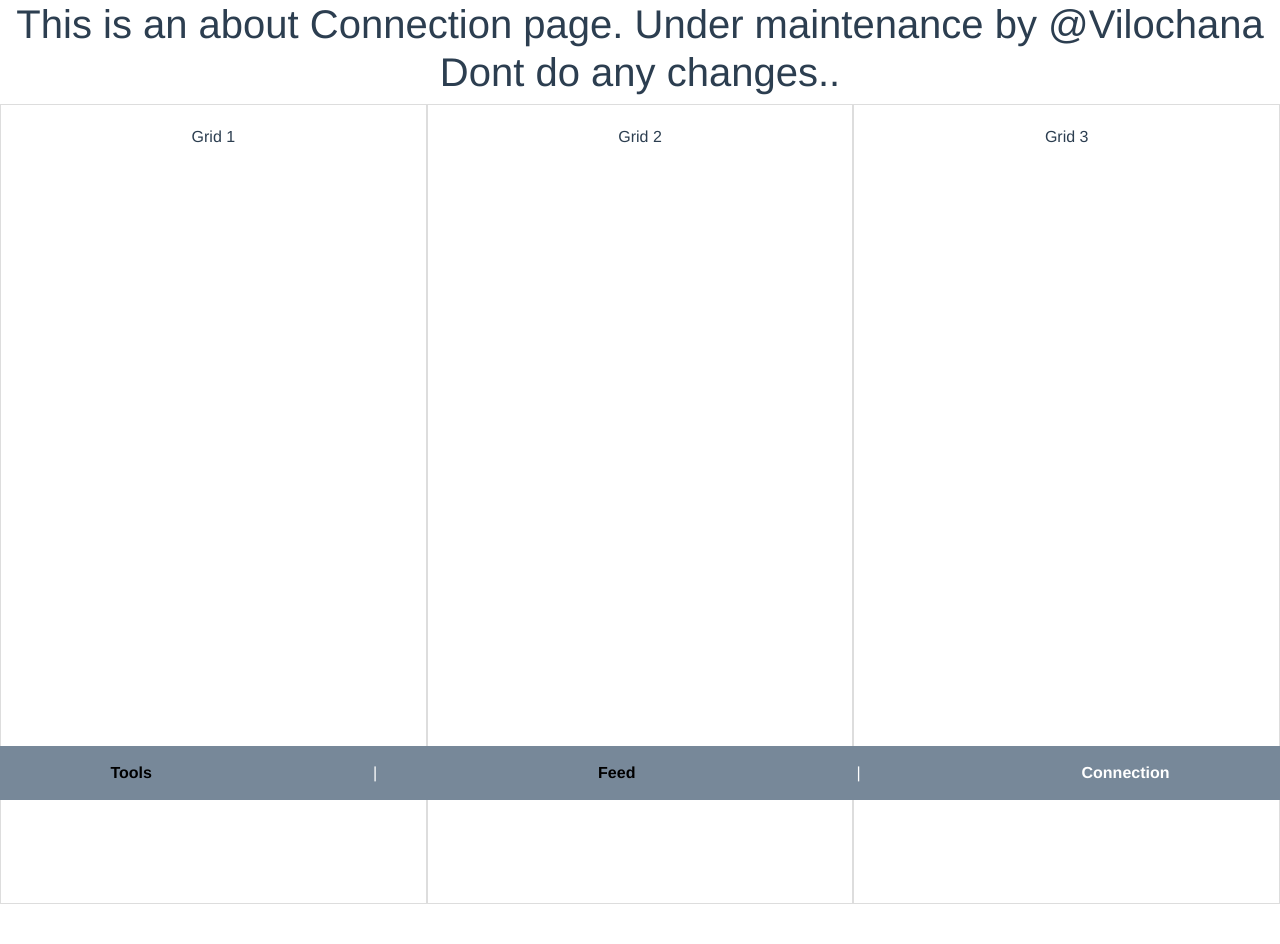
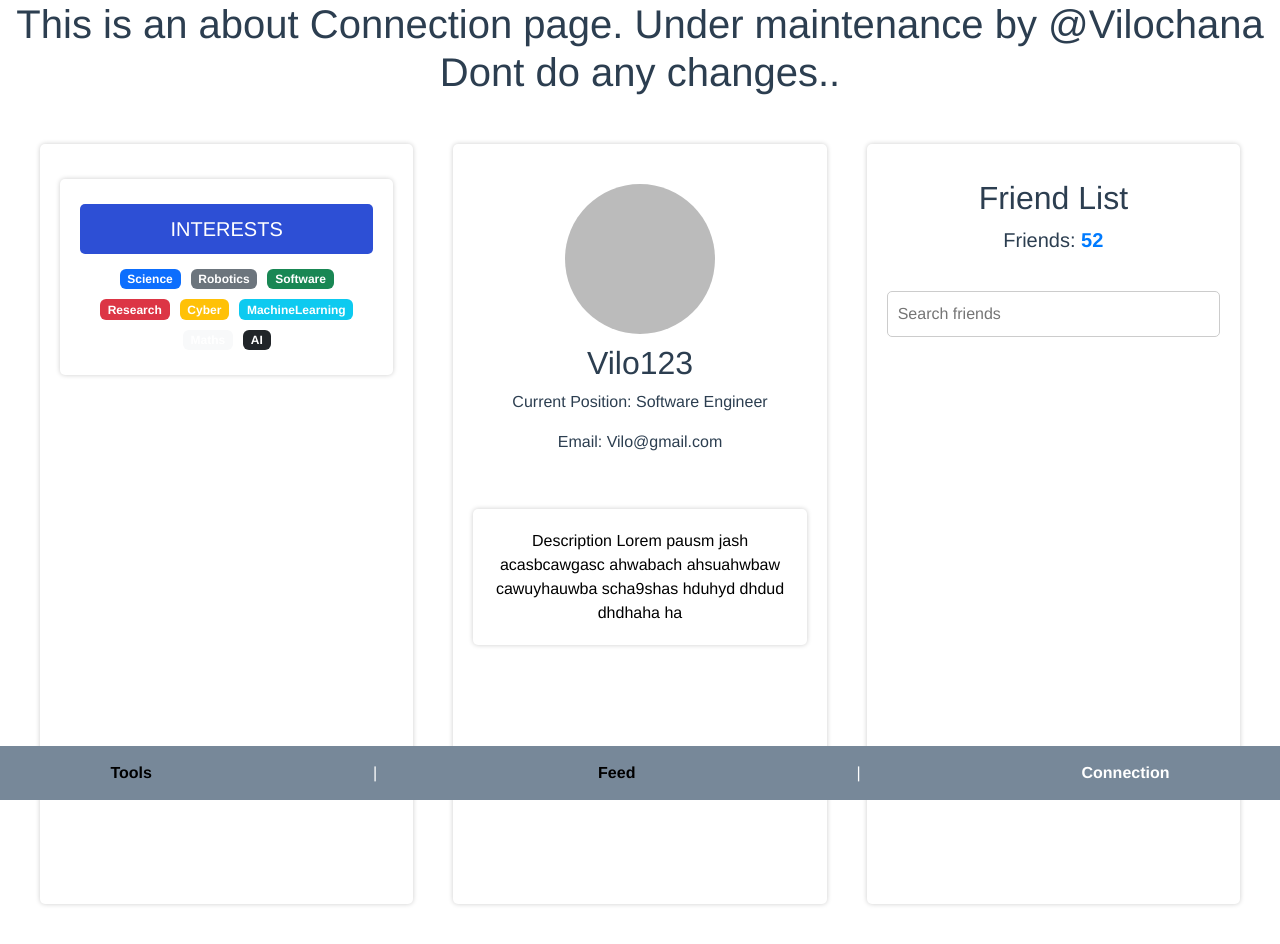
Before and after one commit to bhathiknk/socialmedia-webapp, a Vue app: page /connection in a window 1280 px wide. Shown: the top 944 px of the page. Before the commit the page ends 904 px from the top, so only its background shows below. Built offline with nearby package versions, Linux system fonts and the light colour scheme.

Commit message:
add new options to connection page, which means interests, searchfriends, profileuserview, friendlist

```diff
--- a/src/views/Connection.vue
+++ b/src/views/Connection.vue
@@ -5,11 +5,41 @@
 
 
   <div class="all-body">
-      <div class="grid-container">
-        <div class="grid-item">Grid 1</div>
-        <div class="grid-item">Grid 2</div>
-        <div class="grid-item">Grid 3</div>
+    <div class="grid-container">
+      <div class="grid-item">
+                <div class="interests">
+                  <div class="interests-head-tp"> INTERESTS</div>
+                    <span class="badge bg-primary">Science</span>
+                     <span class="badge bg-secondary">Robotics</span>
+                    <span class="badge bg-success">Software</span>
+                    <span class="badge bg-danger">Research</span>
+                    <span class="badge bg-warning">Cyber</span>
+                    <span class="badge bg-info">MachineLearning</span>
+                    <span class="badge bg-light">Maths</span>
+                    <span class="badge bg-dark">AI</span>
+                </div>
       </div>
+
+      <div class="grid-item profile-container">
+        <div class="profile-dt"></div>
+        <div class="profile-photo"></div>
+        <div class="profile-details">
+          <h2>Vilo123</h2>
+          <p>Current Position: Software Engineer</p>
+          <p>Email: Vilo@gmail.com</p>
+          <div class="bio">
+                Description Lorem pausm jash acasbcawgasc  ahwabach ahsuahwbaw cawuyhauwba scha9shas hduhyd dhdud dhdhaha  ha
+          </div>
+        </div>
+      </div>
+      <div class="grid-item friend-list">
+        <div class="profile-friendList-head">
+          <h2>Friend List</h2>
+          <p>Friends: <span class="friend-count">52</span></p>
+        </div>
+          <input type="text" placeholder="Search friends" class="search-bar">
+      </div>
+    </div>
   </div>
 
 
@@ -32,7 +62,6 @@ export default {
 
 <style>
 
-
 .all-body {
   margin: 0;
   padding: 0;
@@ -45,13 +74,109 @@ export default {
   display: flex;
   justify-content: space-between;
   height: 100vh; /* Adjust this if needed */
+  margin: 20px; /* Add margin for spacing */
+  margin-bottom: 100px;
+  margin-top: 20px;
 }
 
 .grid-item {
   flex: 1;
   text-align: center;
   padding: 20px;
-  border: 1px solid #ddd;
+  border-radius: 5px;
+  margin: 20px; /* Add margin for spacing */
+  box-shadow: 0 0 5px rgba(0, 0, 0, 0.2);
+
+}
+
+.profile-container {
+  display: flex;
+  flex-direction: column;
+  align-items: center;
+}
+
+.profile-photo {
+  width: 150px; /* Adjust the width */
+  height: 150px; /* Adjust the height */
+  background-color: #bbb; /* Placeholder color */
+  border-radius: 50%;
+  margin-bottom: 10px;
+  margin-top: 20px;
+}
+
+.friend-list {
+  display: flex;
+  flex-direction: column;
+  align-items: center;
+}
+
+.friend-count {
+  font-weight: bold;
+  color: #007bff; /* Adjust color as needed */
+}
+
+.search-bar {
+  width: 80%;
+  padding: 8px;
+  margin-top: 10px;
+}
+
+.interests{
+  max-width: 990px;
+  margin: 0 auto;
+  padding: 20px;
+  border-radius: 5px;
+  margin-top: 15px;
+  margin-bottom: 20px;
+  color: #ffffff;
+  box-shadow: 0 0 5px rgba(0, 0, 0, 0.2);
+}
+
+.interests-head-tp{
+  max-width: 990px;
+  margin: 0 auto;
+  padding: 10px;
+  border-radius: 5px;
+  margin-top: 5px;
+  font-size: 20px;
+  margin-bottom: 10px;
+  color: #ffffff;
+  background-color: #2d4fd5;
+
+}
+
+.badge {
+  display: inline-block;
+  padding: 10px; /* Adjust padding to increase the badge size */
+  margin: 5px; /* Adjust margin to add space between badges */
+  font-size: 14px; /* Adjust font size to increase the text size */
+  border-radius: 5px; /* Adjust border-radius for rounded corners */
+}
+
+.badge:hover{
+  box-shadow: 0 8px 16px 0 rgba(0,0,0,0.2), 0 6px 20px 0 rgba(0,0,0,0.19);
+  transition: 0.8s;
+
+}
+
+.bio{
+  ax-width: 990px;
+  margin: 0 auto;
+  padding: 20px;
+  border-radius: 5px;
+  margin-top: 55px;
+  margin-bottom: 20px;
+  color: #000000;
+  box-shadow: 0 0 5px rgba(0, 0, 0, 0.2);
+}
+.profile-friendList-head{
+  max-width: 990px;
+  margin: 0 auto;
+  padding: 10px;
+  border-radius: 5px;
+  margin-top: 5px;
+  font-size: 20px;
+
 }
 
 </style>
```
